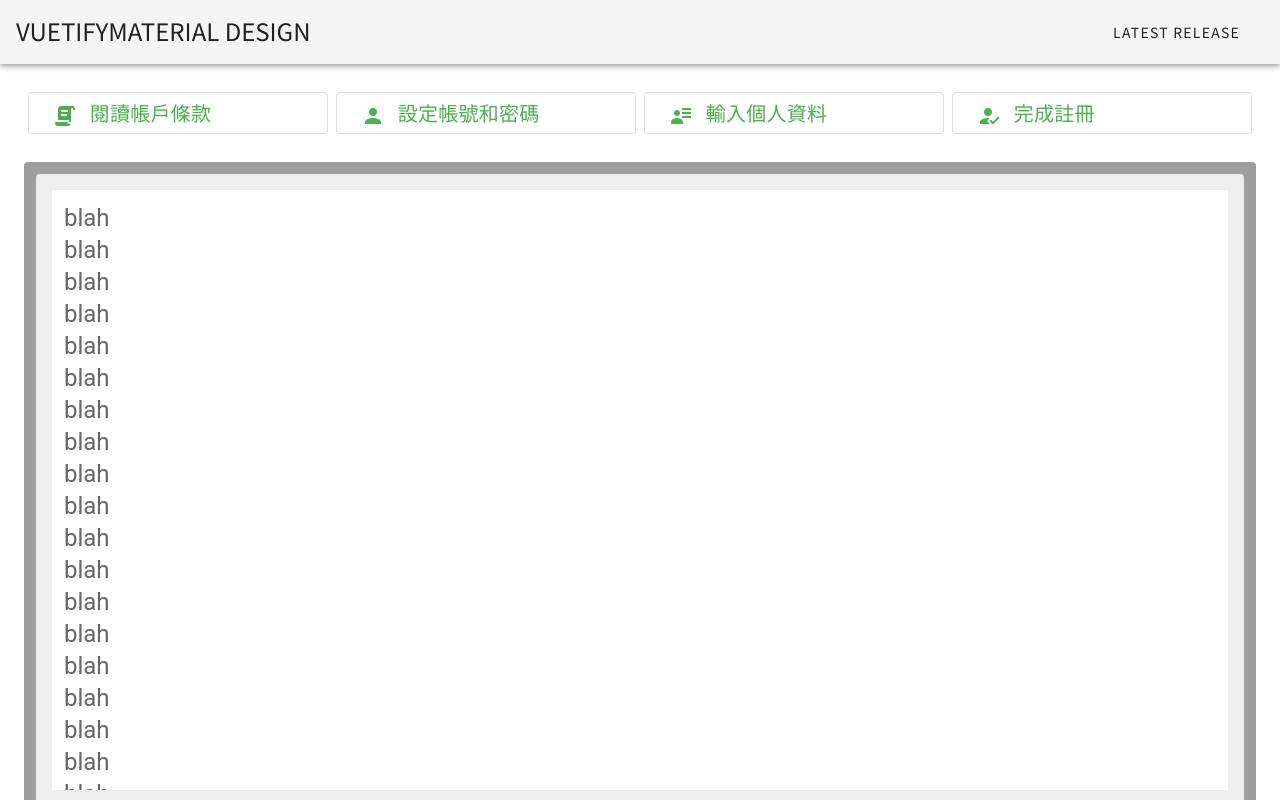
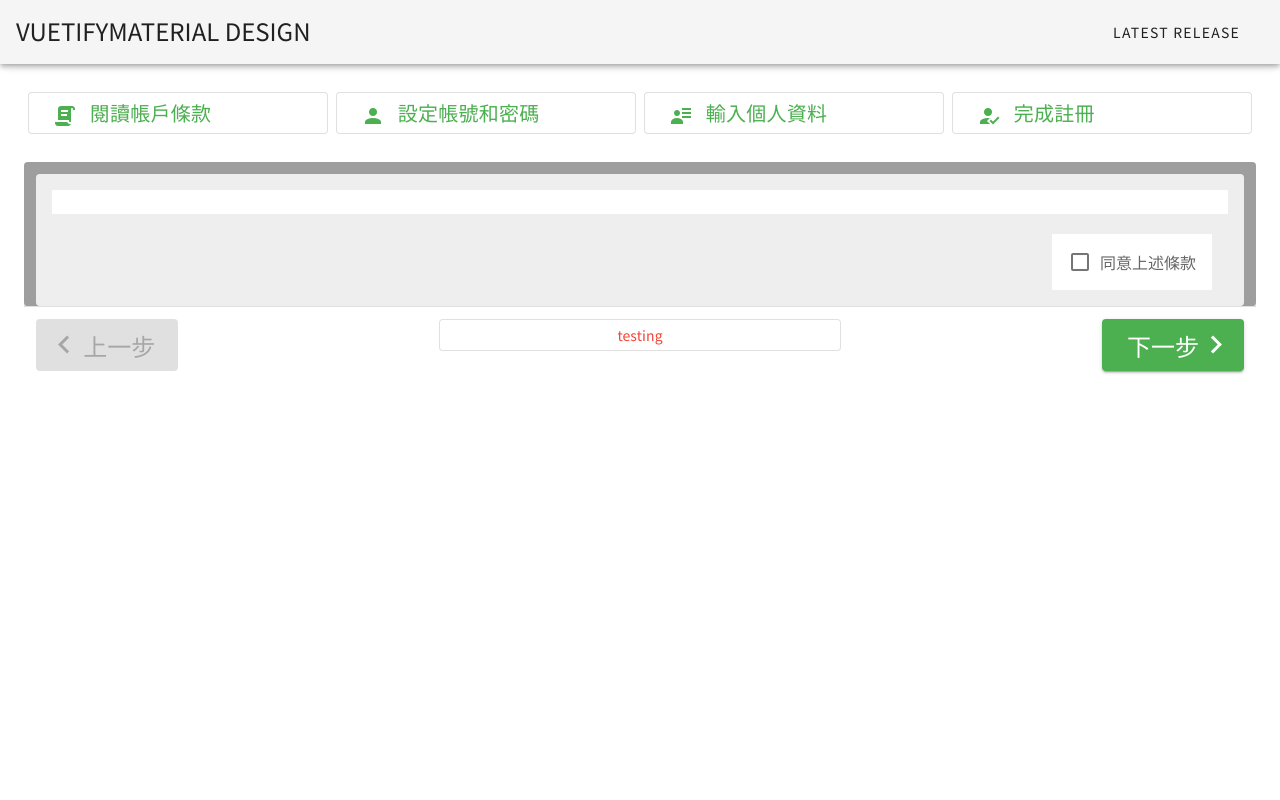
Before and after one commit to kingdom84521/FoodDelivery_FRONTEND, a Vue app in the folder client/: page /signup in a window 1280 px wide. Shown: the top 800 px of the page. Built offline with nearby package versions, Linux system fonts and the light colour scheme.

Commit message:
personal data page - birthday block finished

```diff
--- a/client/package.json
+++ b/client/package.json
@@ -9,6 +9,7 @@
   },
   "dependencies": {
     "core-js": "^2.6.5",
+    "moment": "^2.24.0",
     "register-service-worker": "^1.6.2",
     "vue": "^2.6.10",
     "vue-router": "^3.0.3",
@@ -28,6 +29,7 @@
     "sass": "^1.17.4",
     "sass-loader": "^7.1.0",
     "vue-cli-plugin-axios": "0.0.4",
+    "vue-cli-plugin-moment": "^0.1.1",
     "vue-cli-plugin-vuetify": "^0.6.3",
     "vue-template-compiler": "^2.6.10",
     "vuetify-loader": "^1.2.2"
--- a/client/src/App.vue
+++ b/client/src/App.vue
@@ -25,7 +25,6 @@
 export default {
   data: () => {
     return {
-      test: 0
     }
   }
 }
--- a/client/src/components/SignUp/StepPage/ContractPage/main.vue
+++ b/client/src/components/SignUp/StepPage/ContractPage/main.vue
@@ -4,60 +4,8 @@
       <v-card class="grey col-12">
         <v-card flat class="grey lighten-3">
           <v-card-text>
-            <div id="pactText" class="pa-3 white headline overflow-y-hidden">
-              blah<br>
-              blah<br>
-              blah<br>
-              blah<br>
-              blah<br>
-              blah<br>
-              blah<br>
-              blah<br>
-              blah<br>
-              blah<br>
-              blah<br>
-              blah<br>
-              blah<br>
-              blah<br>
-              blah<br>
-              blah<br>blah<br>
-              blah<br>
-              blah<br>
-
-              blah<br>
-
-              blah<br>
-              blah<br>
-
-              blah<br>
-
-              blah<br>
-              blah<br>
-
-              blah<br>
-
-              blah<br>
-              blah<br>
-
-              blah<br>
-
-              blah<br>
-              blah<br>
-
-              blah<br>
-
-              blah<br>
-              blah<br>
-
-              blah<br>
-
-              blah<br>
-              blah<br>
-
-              blah<br>
-
-              blah<br>
-
+            <div id="pactText" class="pa-3 white headline overflow-y-auto">
+              <!-- Where cantact text display -->
             </div>
           </v-card-text>
           <v-row class="mx-4" justify="end">
--- a/client/src/components/SignUp/StepPage/PersonalDataPage/main.vue
+++ b/client/src/components/SignUp/StepPage/PersonalDataPage/main.vue
@@ -15,22 +15,132 @@
                     <v-col
                       cols="4"
                     >
-                      <v-list-item-title>
-                        <v-icon
-                          left
+                      <v-list-item-title
+                        class="noto-family"
+                      >
+                        <v-row
+                          justify="center"
                         >
-                          mdi-account-tie
-                        </v-icon>
+                          <v-icon
+                            left
+                          >
+                            mdi-account-tie
+                          </v-icon>
+                          <span
+                            class="title"
+                          >
+                            真實姓名
+                          </span>
+                        </v-row>
                       </v-list-item-title>
                     </v-col>
                     <v-col
                       cols="7"
                     >
-
+                      <v-text-field
+                        label="請輸入您的姓氏"
+                        filled
+                        v-model="partUser.lastName"
+                        @blur="dataPush()"
+                      />
+                      <v-text-field
+                        label="請輸入您的名字"
+                        filled
+                        v-model="partUser.firstName"
+                        @blur="dataPush()"
+                      />
                     </v-col>
                   </v-list-item-content>
                 </v-row>
               </v-list-item>
+              <v-divider />
+              <v-list-item>
+                <v-row no-gutters>
+                  <v-list-item-content>
+                    <v-col
+                      cols="4"
+                    >
+                      <v-list-item-title
+                        class="noto-family"
+                      >
+                        <v-row
+                          justify="center"
+                        >
+                          <v-icon
+                            left
+                          >
+                            mdi-cake
+                          </v-icon>
+                          <span
+                            class="title"
+                          >
+                            生日
+                          </span>
+                        </v-row>
+                      </v-list-item-title>
+                    </v-col>
+                    <v-col
+                      cols="7"
+                      class="mt-3"
+                    >
+                      <v-row
+                        class="pt-1"
+                      >
+                        <v-col
+                          cols="5"
+                        >
+                          <v-sheet
+                            class="title text-center pt-2"
+                            height="45"
+                            color="grey lighten-1 white--text"
+                          >
+                            <div class="">
+                              {{ birthdayDisplay }}
+                            </div>
+                          </v-sheet>
+                        </v-col>
+                        <v-col
+                          cols="7"
+                        >
+                          <v-menu
+                            ref="birthdayPopup"
+                            v-model="menuDisplay"
+                            right
+                            offset-x
+                            nudge-right="5"
+                            :close-on-content-click="false"
+                            :return-value.sync="partUser.birthday"
+                          >
+                            <template v-slot:activator="{ on }">
+                              <v-btn
+                                color="primary darken-2 subtitle-1"
+                                v-on="on"
+                                @click="dateInit"
+                                block
+                                large
+                              >
+                                點擊按鈕選擇日期
+                              </v-btn>
+                            </template>
+                            <v-date-picker
+                              ref="birthdayPicker"
+                              no-title
+                              scrollable
+                              locale="zh-tw"
+                              :first-day-of-week="0"
+                              :max="new Date().toISOString().substr( 0, 10 )"
+                              v-model="partUser.birthday"
+                              @change="birthdayUpdate"
+                            >
+                            </v-date-picker>
+                          </v-menu>
+                        </v-col>
+                      </v-row>
+                    </v-col>
+                  </v-list-item-content>
+                </v-row>
+              </v-list-item>
+              <v-divider />
             </v-list>
           </v-card>
         </v-row>
@@ -38,3 +148,56 @@
     </v-row>
   </v-container>
 </template>
+
+<script>
+  export default {
+    data: () => {
+      return {
+        partUser: {
+          lastName: undefined,
+          firstName: undefined,
+          birthday: undefined
+        },
+        menuDisplay: false
+      }
+    },
+    methods: {
+      dataPush() {
+        this.partUser = this._.assign( this.partUser, this.fullName )
+        this.$emit( "data-change", this.partUser )
+      },
+      dateInit() {
+        if ( this._.isUndefined( this.partUser.birthday ) ) {
+          this.partUser.birthday = new Date().toISOString().substr( 0, 10 )
+        }
+      },
+      async birthdayUpdate( birthday ) {
+        await this.$refs.birthdayPopup.save( birthday )
+        this.menuDisplay = false
+      }
+    },
+    computed: {
+      fullName() {
+        var answer = {
+          fullName: this.partUser.lastName + this.partUser.firstName
+        }
+        return answer
+      },
+      birthdayDisplay() {
+        if ( this._.isUndefined( this.partUser.birthday ) ) {
+          return "尚未選擇"
+        }
+        else {
+          return this.partUser.birthday
+        }
+      }
+    },
+    watch: {
+      async menuDisplay( value ) {
+        if ( await value ) {
+          this.$refs.birthdayPicker.activePicker = "YEAR"
+        }
+      }
+    }
+  }
+</script>
--- a/client/src/components/SignUp/StepPage/main.vue
+++ b/client/src/components/SignUp/StepPage/main.vue
@@ -10,15 +10,14 @@
         <register-page @data-change="dataUpdate( $event )" />
       </v-window-item>
       <v-window-item>
-        <personal-data-page />
+        <personal-data-page @data-change="dataUpdate( $event )" />
       </v-window-item>
       <v-window-item>
         <final-page />
       </v-window-item>
     </v-window>
-    <!-- <InnerPage :now="now" @data-change="dataUpdate( $event )" /> -->
     <v-divider />
-    <v-row no-gutters justify="space-between align-end" class="mt-3 mx-3">
+    <v-row no-gutters justify="space-between" class="mt-3 mx-3">
         <v-btn
             :disabled="now !== 0 ? false : true"
             @click="previousStepHandler()"
@@ -100,14 +99,6 @@
     },
     methods: {
       nextStepHandler() {
-        // if ( !checkErrors( this.now ) )
-        // {
-        //   this.$emit( "next-step", this.now + 1 )
-        // }
-        // else
-        // {
-        //   return
-        // }
         this.$emit( "next-step", this.now + 1 )
       },
       previousStepHandler() {
@@ -122,7 +113,7 @@
     },
     computed: {
       nextOrFinished() {
-        return this.now === 4 ? "完成" : "下一步"
+        return this.now === 3 ? "完成" : "下一步"
       }
     }
   }
--- a/client/src/main.js
+++ b/client/src/main.js
@@ -5,8 +5,13 @@ import router from './router'
 import store from './store'
 import './registerServiceWorker'
 import vuetify from './plugins/vuetify'
+import _ from 'lodash'
+import moment from 'moment'
 
 Vue.config.productionTip = false
+
+Vue.prototype.$moment = moment
+Vue.prototype._ = _
 
 new Vue({
   router,
--- a/client/src/views/SignUp.vue
+++ b/client/src/views/SignUp.vue
@@ -27,9 +27,9 @@ export default {
             {
                 this.now = 0
             }
-            else if ( now >= 4 )
+            else if ( now >= 3 )
             {
-                this.now = 4
+                this.now = 3
             }
             else
             {
```
Also changed, not shown: 1 other file (tests, documents, lock files or other folders).
